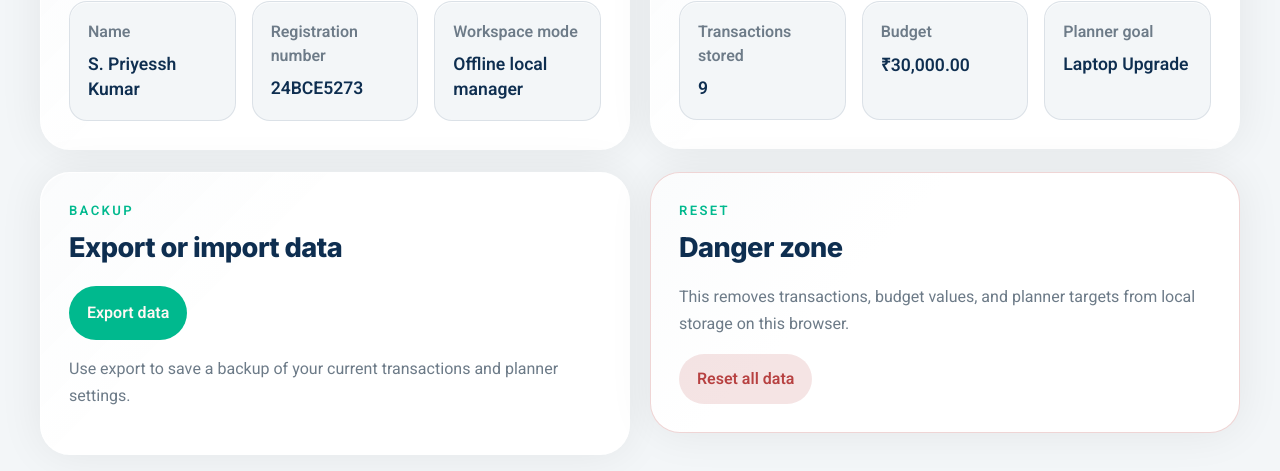
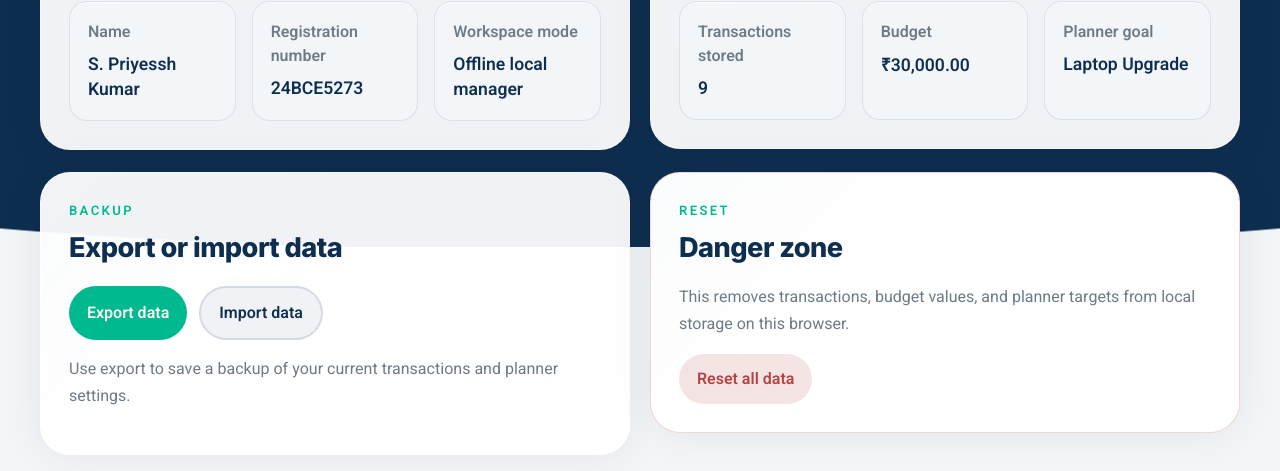
Before and after one commit to Priyessh-Kumar/WEBPROG_PROJECT, a plain HTML site: page settings.html in a window 1280 px wide. Shown: the part 613-1084 px from the top of the page. Drawn offline with Linux system fonts and the light colour scheme.

Commit message:
Add files via upload

```diff
--- a/styles.css
+++ b/styles.css
@@ -30,7 +30,7 @@ body {
   font-family: "Heebo", "Manrope", sans-serif;
   color: var(--text);
   background:
-    linear-gradient(180deg, #0e2e50 0px, #0e2e50 560px, var(--bg) 560px, var(--bg) 100%);
+    linear-gradient(180deg, #0e2e50 0px, #0e2e50 860px, var(--bg) 860px, var(--bg) 100%);
   position: relative;
 }
 
@@ -48,7 +48,7 @@ body::before {
   top: 0;
   left: 0;
   width: 100%;
-  height: 620px;
+  height: 860px;
   border-radius: 0;
   background:
     radial-gradient(circle at 82% 18%, rgba(0, 185, 142, 0.2), transparent 20%),
@@ -58,7 +58,7 @@ body::before {
 }
 
 body::after {
-  top: 500px;
+  top: 780px;
   left: 0;
   width: 100%;
   height: 120px;
@@ -265,6 +265,7 @@ a {
   max-width: 55ch;
   font-size: 1.02rem;
   color: rgba(255, 255, 255, 0.82);
+  margin-bottom: 28px;
 }
 
 .hero-links,
@@ -316,6 +317,7 @@ a {
 .hero__card h2 {
   font-size: clamp(2.1rem, 4vw, 3.5rem);
   max-width: unset;
+  color: var(--secondary-deep);
 }
 
 .hero__stats {
@@ -557,9 +559,15 @@ textarea {
 }
 
 .button--ghost {
+  background: rgba(14, 46, 80, 0.06);
+  color: var(--secondary-deep);
+  border: 2px solid rgba(14, 46, 80, 0.12);
+}
+
+.hero .button--ghost {
   background: transparent;
   color: #ffffff;
-  border: 2px solid rgba(255, 255, 255, 0.7);
+  border-color: rgba(255, 255, 255, 0.7);
 }
 
 .button--tiny {
```
